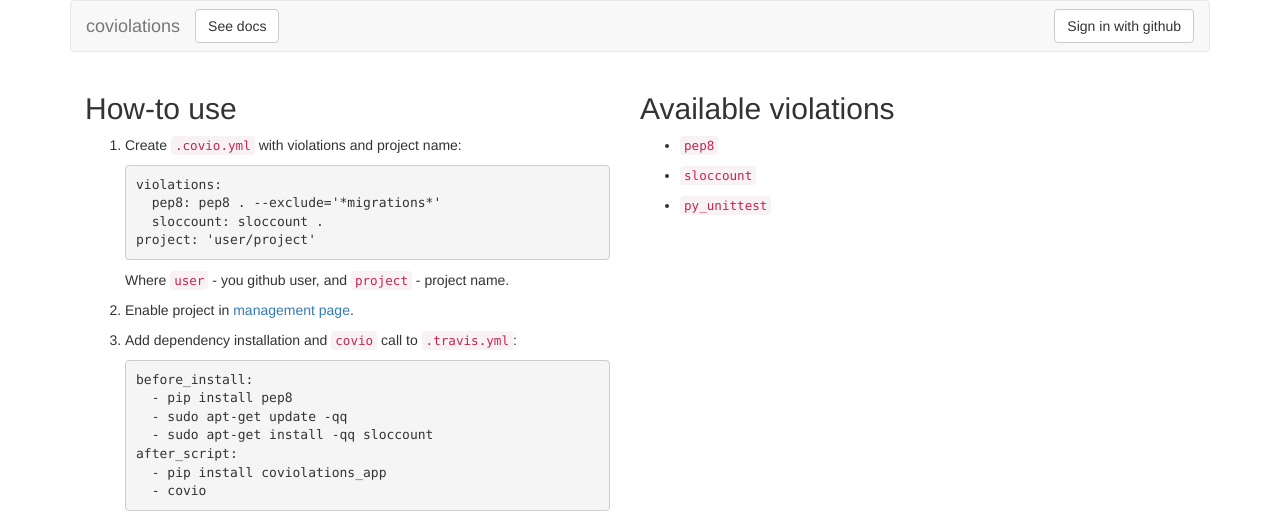
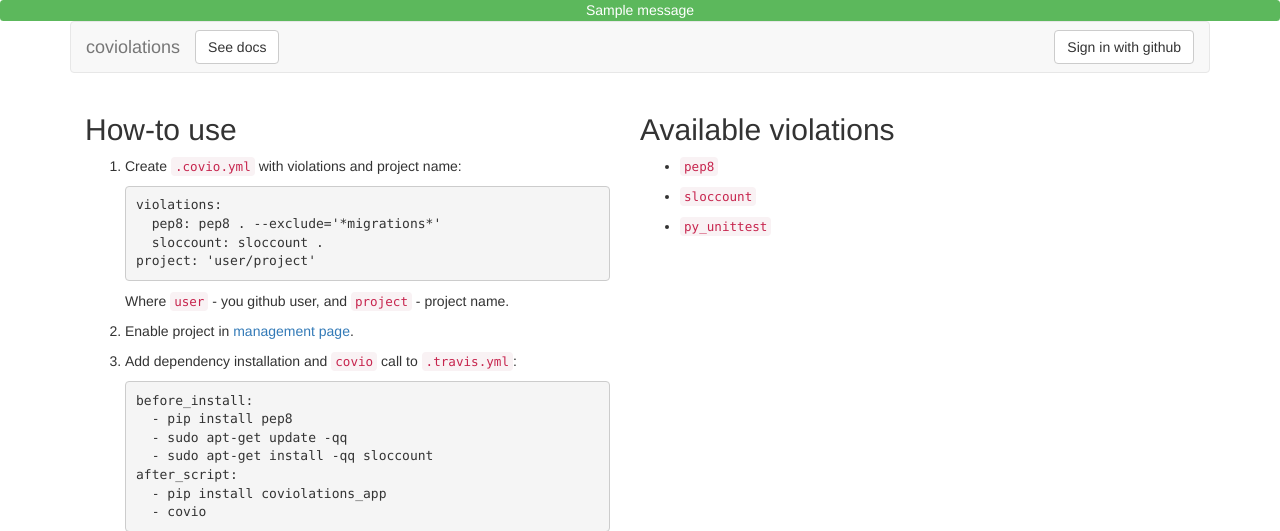
Before and after one commit to nvbn/coviolations_web, a Django app: page / in a window 1280 px wide. Shown: the top 531 px of the page. Run offline with Django 3.2, Linux system fonts and the light colour scheme; tables that the repository leaves empty hold one stand-in row (values such as "Sample post"); one stand-in notice (Sample message) is shown; style sheets or scripts are compiled from the project's sources; parts of the project's set-up code (start-up, migrations or seed data) failed here and were passed over; some libraries are stand-ins or nearby versions.

Commit message:
Show notifications in header

```diff
--- a/app/static/sass/style.sass
+++ b/app/static/sass/style.sass
@@ -5,3 +5,10 @@
         pre
             margin-top: 10px
             padding-left: 10px
+
+
+.top-message
+    width: 100%
+    display: block
+    font-weight: normal
+    font-size: 14px
--- a/app/templates/base.html
+++ b/app/templates/base.html
@@ -59,6 +59,9 @@
     {% block extrahead %}{% endblock %}
 </head>
 <body>
+    {% for message in messages %}
+        <span class="label label-success top-message">{{ message }}</span>
+    {% endfor %}
     <div class='container'>
         <nav class="navbar navbar-default" role="navigation">
             <div class="navbar-header">
--- a/app/urls.py
+++ b/app/urls.py
@@ -3,12 +3,7 @@ from .views import IndexView
 
 
 urlpatterns = patterns(
-    '',
-    url(
-        r'^logout/$', 'django.contrib.auth.views.logout',
-        name='logout', kwargs={
-            'template_name': 'logout.html'
-        },
-    ),
+    'app.views',
+    url(r'^logout/$', 'logout_with_redirect', name='logout'),
     url(r'^$', IndexView.as_view(), name='home'),
 )
--- a/app/views.py
+++ b/app/views.py
@@ -1,6 +1,18 @@
+from django.core.urlresolvers import reverse
+from django.shortcuts import redirect
 from django.views.generic import TemplateView
+from django.contrib.auth import logout
+from django.contrib.messages import add_message, INFO
+from django.utils.translation import ugettext_lazy as _
 
 
 class IndexView(TemplateView):
     """Index page view"""
     template_name = 'index.html'
+
+
+def logout_with_redirect(request):
+    """Logout with redirect"""
+    logout(request)
+    add_message(request, INFO, _('Logout success'))
+    return redirect(reverse('home'))
```
Also changed, not shown: app/templates/logout.html (deleted, +0 -12 lines), coviolations_web/settings/base.py (+11 -0 lines).
